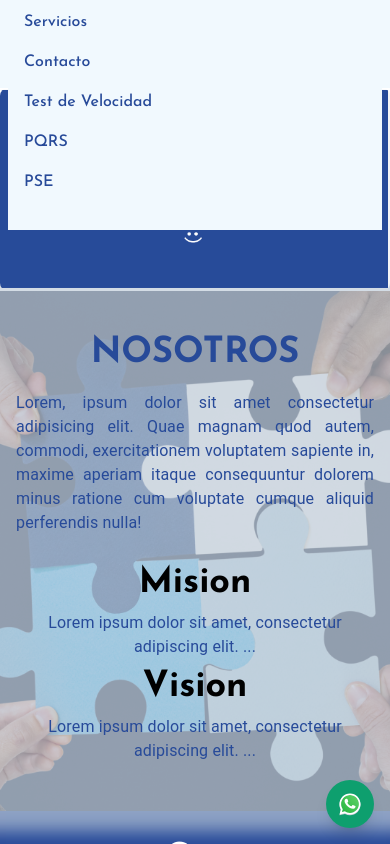
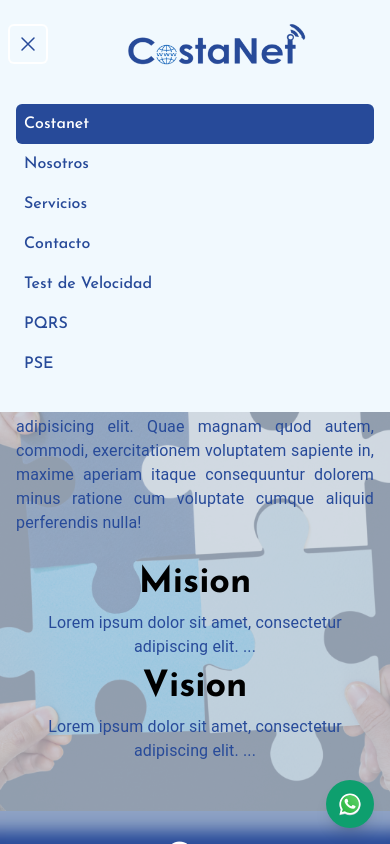
Before and after one commit to labs-company/costanet, a Next.js app: page / in a window 390 px wide. Both pictures are taken after a click on the button "Open main menu". Shown: the top 844 px of the page. Built offline with nearby package versions, Linux system fonts and the light colour scheme.

Commit message:
fix: Se corrige el menu de navegacion (#112)

```diff
--- a/components/DisclosureNavbar.tsx
+++ b/components/DisclosureNavbar.tsx
@@ -2,17 +2,29 @@
 import { navigation, classNames } from "@/utils/costanet_routes";
 import { Disclosure } from "@headlessui/react";
 import { Bars3Icon, XMarkIcon } from "@heroicons/react/24/outline";
+import Link from "next/link";
 import { useState } from "react";
 
 export default function DisclosureNavbar() {
   const [currentNavItem, setCurrentNavItem] = useState(
     navigation.find((item) => item.current)
   );
+  const [isPanelVisible, setIsPanelVisible] = useState(false);
+
+  const handleLinkClick = () => {
+    setIsPanelVisible(false); // Hide the panel when a link is clicked
+  };
+  const handleHamburgerClick = () => {
+    setIsPanelVisible(!isPanelVisible); // Toggle the panel visibility when the hamburger button is clicked
+  };
   return (
-    <Disclosure as="div" className="absolute sm:hidden w-full">
+    <Disclosure as="div" className="sm:hidden">
       {({ open }) => (
         <>
-          <Disclosure.Button className="inline-flex items-center justify-center rounded-md p-2 text-letter hover:bg-letter hover:text-white focus:outline-none focus:ring-2 focus:ring-inset focus:ring-white">
+          <Disclosure.Button
+            className="inline-flex items-center justify-center rounded-md p-2 text-letter hover:bg-letter hover:text-white focus:outline-none focus:ring-2 focus:ring-inset focus:ring-white"
+            onClick={handleHamburgerClick}
+          >
             <span className="sr-only">Open main menu</span>
             {open ? (
               <XMarkIcon className="block h-6 w-6" aria-hidden="true" />
@@ -20,24 +32,32 @@ export default function DisclosureNavbar() {
               <Bars3Icon className="block h-6 w-6" aria-hidden="true" />
             )}
           </Disclosure.Button>
-          <Disclosure.Panel className="sm:hidden bg-navbar p-4">
+          <Disclosure.Panel
+            className={`sm:hidden bg-navbar p-4 absolute top-20 w-full left-0 ${
+              isPanelVisible ? "block" : "hidden" // Conditionally set the visibility
+            }`}
+          >
             <div className="pb-3 pt-2">
               {navigation.map((item) => (
-                <Disclosure.Button
+                <Link
                   key={item.name}
-                  as="a"
                   href={item.href}
-                  onClick={() => setCurrentNavItem(item)}
+                  onClick={() => {
+                    setCurrentNavItem(item);
+                    handleLinkClick(); // Call the handleLinkClick function
+                  }}
                   className={classNames(
                     item.name === currentNavItem?.name
                       ? "bg-letter text-white"
                       : "text-letter hover:bg-letter hover:text-white",
-                    "block rounded-md py-2 text-base font-medium"
+                    "block rounded-md px-2 py-2 text-base font-medium"
                   )}
-                  aria-current={item.current ? "page" : undefined}
+                  aria-current={
+                    item.name === currentNavItem?.name ? "page" : undefined
+                  }
                 >
                   {item.name}
-                </Disclosure.Button>
+                </Link>
               ))}
             </div>
           </Disclosure.Panel>
--- a/components/Navbar.tsx
+++ b/components/Navbar.tsx
@@ -9,7 +9,7 @@ export default function Navbar() {
     <nav className="bg-navbar">
       <>
         <div className="w-full px-2 sm:px-6 lg:px-8">
-          <div className="relative flex items-center justify-between">
+          <div className="flex items-center justify-between">
             <DisclosureNavbar />
             <div className="flex flex-1 items-center justify-center sm:items-center sm:justify-between sm:flex-col lg:flex-row p-5">
               <div className="flex flex-shrink-0 items-center">
@@ -20,13 +20,6 @@ export default function Navbar() {
                     className="h-12 w-auto"
                   />
                 </Link>
-                {/* <Link href="/">
-                  <Image
-                    src={logo_cn}
-                    alt="costanet internet mobile | casa servicios | costanet net"
-                    className="hidden h-12 w-auto lg:block"
-                  />
-                </Link> */}
               </div>
               <div className="hidden sm:ml-6 sm:block">
                 <NavbarNavigation />
```
